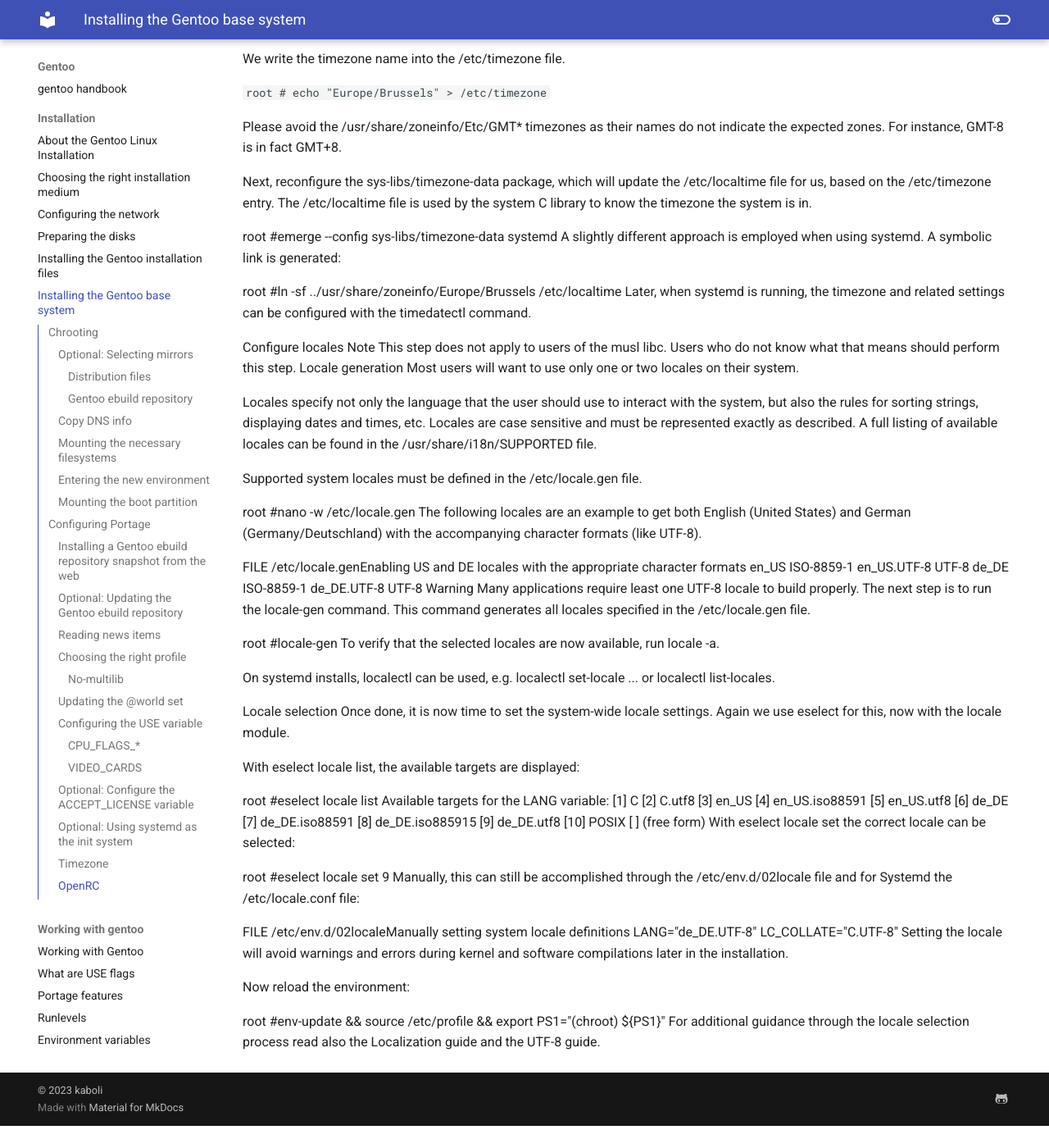
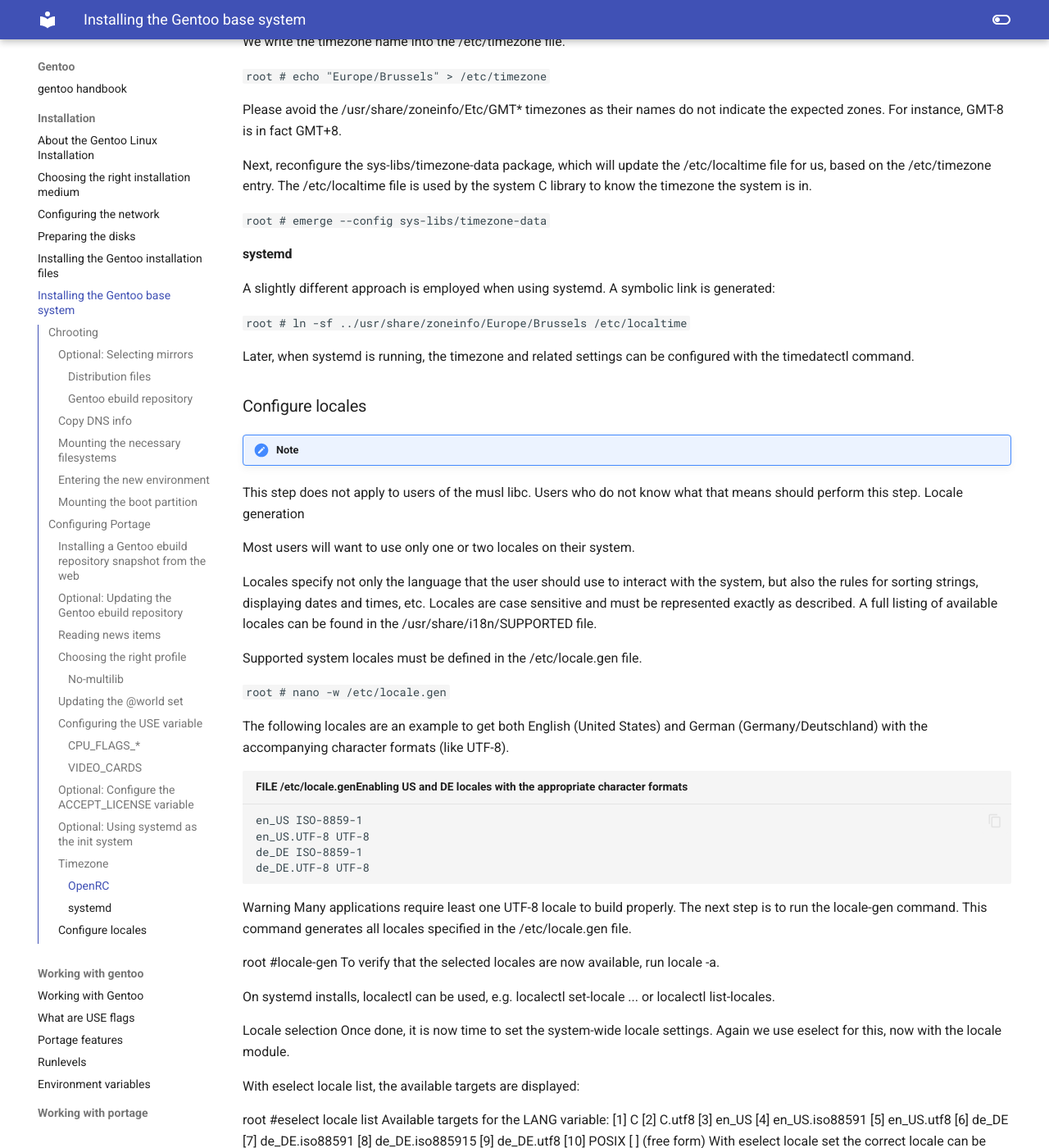
Before and after one commit to floviken/mkdocs, an MkDocs documentation site: the page built from docs/gentoo/installation/06-Installing the Gentoo base system.md, in a window 1280 px wide and 1400 px high, scrolled down 11274 px. Shown: the whole window at 82% size. Built offline with MkDocs 1.6.1 and Material for MkDocs 9.7.7, drawn with Linux system fonts in a browser that asks for light colours; before the commit the page ends 12647 px from its top, so only the background shows below that; some of the changed lines change nothing that is shown.

Commit message:
Update 06-Installing the Gentoo base system.md

````diff
--- a/docs/gentoo/installation/06-Installing the Gentoo base system.md
+++ b/docs/gentoo/installation/06-Installing the Gentoo base system.md
@@ -392,7 +392,7 @@
 
 Suppose the timezone of choice is Europe/Brussels.
 
-### OpenRC
+#### OpenRC
 
 We write the timezone name into the /etc/timezone file.
 
@@ -402,31 +402,39 @@
 
 Next, reconfigure the sys-libs/timezone-data package, which will update the /etc/localtime file for us, based on the /etc/timezone entry. The /etc/localtime file is used by the system C library to know the timezone the system is in.
 
-root #emerge --config sys-libs/timezone-data
-systemd
+`root # emerge --config sys-libs/timezone-data`
+
+#### systemd
+
 A slightly different approach is employed when using systemd. A symbolic link is generated:
 
-root #ln -sf ../usr/share/zoneinfo/Europe/Brussels /etc/localtime
+`root # ln -sf ../usr/share/zoneinfo/Europe/Brussels /etc/localtime`
+
 Later, when systemd is running, the timezone and related settings can be configured with the timedatectl command.
 
-Configure locales
- Note
+### Configure locales
+
+!!! Note
 This step does not apply to users of the musl libc. Users who do not know what that means should perform this step.
 Locale generation
+
 Most users will want to use only one or two locales on their system.
 
 Locales specify not only the language that the user should use to interact with the system, but also the rules for sorting strings, displaying dates and times, etc. Locales are case sensitive and must be represented exactly as described. A full listing of available locales can be found in the /usr/share/i18n/SUPPORTED file.
 
 Supported system locales must be defined in the /etc/locale.gen file.
 
-root #nano -w /etc/locale.gen
+`root # nano -w /etc/locale.gen`
+
 The following locales are an example to get both English (United States) and German (Germany/Deutschland) with the accompanying character formats (like UTF-8).
 
-FILE /etc/locale.genEnabling US and DE locales with the appropriate character formats
+```sh title="FILE /etc/locale.genEnabling US and DE locales with the appropriate character formats"
 en_US ISO-8859-1
 en_US.UTF-8 UTF-8
 de_DE ISO-8859-1
 de_DE.UTF-8 UTF-8
+```
+
  Warning
 Many applications require least one UTF-8 locale to build properly.
 The next step is to run the locale-gen command. This command generates all locales specified in the /etc/locale.gen file.
````
